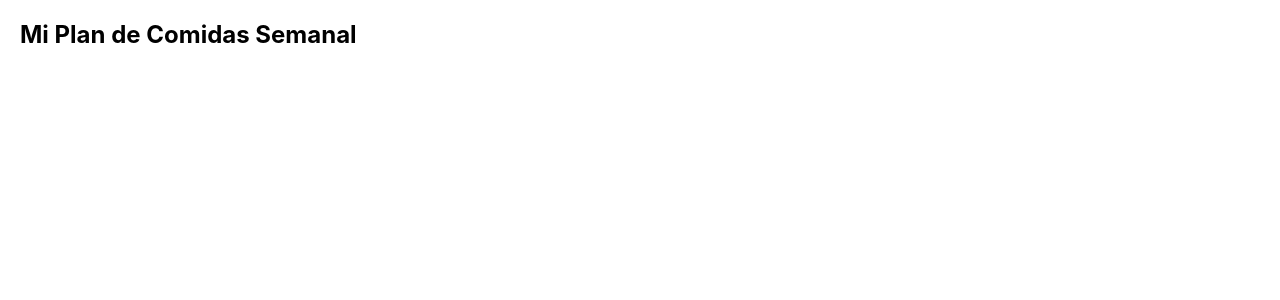
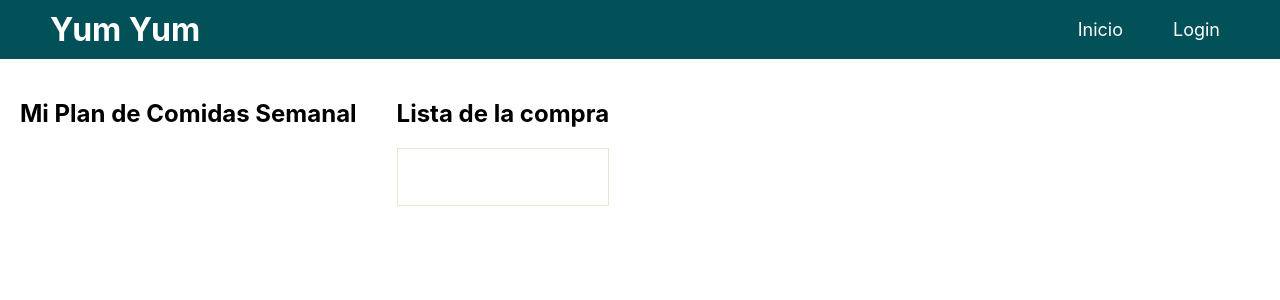
Before and after one commit to sharon3snc/https---github.com-sharon3snc-yumyum, a React (Create React App) app: page /planes in a window 1280 px wide. Shown: the top 300 px of the page. Built offline with nearby package versions, Linux system fonts and the light colour scheme.

Commit message:
se agregan recetas al plan y lista de la compra

```diff
--- a/src/Home.js
+++ b/src/Home.js
@@ -37,7 +37,10 @@ function Home() {
   };
 
   const addToMealPlan = (recipe) => {
-    setMealPlan((prevMealPlan) => [...prevMealPlan, recipe]);
+    const isRecipeInMealPlan = mealPlan.some((selectedRecipe) => selectedRecipe.id === recipe.id);
+    if (!isRecipeInMealPlan) {
+      setMealPlan((prevMealPlan) => [...prevMealPlan, recipe]);
+    }
   };
   console.log(mealPlan);
 
--- a/src/Planes.css
+++ b/src/Planes.css
@@ -1,9 +1,22 @@
 .planescontainer {
     margin: 20px 20px 20px 20px;
+    max-width: 60vw;
 }
 
 .menus{
     text-align: center;
+}
+
+.ingredients-container{
+  margin: 20px 20px 20px 20px;
+}
+
+.listcontainer{
+  padding: 0.5rem 2rem 2rem;
+    background-color: white;
+    border-width: 1px;
+    border-style: solid;
+    border-color: rgb(230, 230, 212);
 }
 
 .ingredients-list {
@@ -15,3 +28,9 @@
 .ingredients-list li {
   margin-bottom: 5px;
 }
+
+main {
+  display: flex;
+  flex-direction: row;
+  justify-content: flex-start;
+}
--- a/src/Planes.js
+++ b/src/Planes.js
@@ -1,13 +1,66 @@
 import React from 'react';
+import { Link } from 'react-router-dom';
 import { usePlanContext } from './PlanContext';
 import './Home.css';
 import './Planes.css';
+import './Recetas.css';
 
 function Planes() {
-  const { mealPlan } = usePlanContext();
-  console.log(mealPlan);
+  const { mealPlan, setMealPlan } = usePlanContext();
+
+  const removeFromMealPlan = (recipeId) => {
+    const updatedMealPlan = mealPlan.filter((recipe) => recipe.id !== recipeId);
+    setMealPlan(updatedMealPlan);
+  };
+
+  const ingredientQuantities = {};
+
+  const handleComensalesChange = (recipe, event) => {
+    const newComensales = parseInt(event.target.value, 10);
+    if (!isNaN(newComensales)) {
+      const updatedMealPlan = mealPlan.map((r) => {
+        if (r.id === recipe.id) {
+          return { ...r, comensales: newComensales };
+        }
+        return r;
+      });
+
+      setMealPlan(updatedMealPlan);
+    }
+  };
+
+
+  mealPlan.forEach((recipe) => {
+    recipe.ingredients.forEach((ingredient) => {
+      const { name, quantity, unit } = ingredient;
+      const parsedQuantity = parseFloat(quantity);
+      if (!isNaN(parsedQuantity)) {
+        if (ingredientQuantities[name]) {
+          ingredientQuantities[name].quantity += parsedQuantity * recipe.comensales;
+        } else {
+          ingredientQuantities[name] = { quantity: parsedQuantity * recipe.comensales, unit };
+        }
+      }
+    });
+  });
+
 
 return (
+  <div>
+    <header>
+            <h1>Yum Yum</h1>
+            <nav>
+              <ul>
+              <li className="login-link">
+                <Link to="/">Inicio</Link>
+              </li>
+                <li className="login-link">
+                  <a href="/login">Login</a>
+                </li>
+              </ul>
+            </nav>
+      </header>
+    <main>
       <div className='planescontainer'>
         <h2>Mi Plan de Comidas Semanal</h2>
         <div className="cardcontainer">
@@ -15,22 +68,35 @@ function Planes() {
             <div className="card" key={recipe.id}>
               <img src={recipe.image} alt={recipe.name} />
               <span>{recipe.name}</span>
-            <select className="menus">
+              <select className="menus" value={recipe.comensales} onChange={(event) => handleComensalesChange(recipe, event)}>
                 <option value="1">1 persona</option>
                 <option value="2">2 personas</option>
                 <option value="3">3 personas</option>
                 <option value="4">4 personas</option>
               </select>
-
-            <ul className="ingredients-list">
-            {recipe.ingredients.map((ingredient, index) => (
-              <li key={index}>{ingredient.name}</li>
-            ))}
-          </ul>
-
+              <button onClick={() => removeFromMealPlan(recipe.id)}>Eliminar</button>
             </div>
           ))}
           </div>
+      </div>
+
+        <div className="ingredients-container">
+          <h2>Lista de la compra</h2>
+          <div className="listcontainer">
+            <ul className="ingredients-list">
+              {Object.keys(ingredientQuantities).map((ingredientName, index) => (
+                <li key={index}>
+                  <div className='ingredientDetail'>
+                  <div>{ingredientName} </div>
+                  <div>{ingredientQuantities[ingredientName].quantity} </div>
+                  <span>{ingredientQuantities[ingredientName].unit}</span>
+                  </div>
+                </li>
+              ))}
+            </ul>
+          </div>
+        </div>
+    </main>
   </div>
   );
 }
--- a/src/datahome.js
+++ b/src/datahome.js
@@ -29,7 +29,8 @@ const recipes = [
         {step:6, describe:'Separa las hojas de albahaca de los tallos y córtalas en tiras finas. Agrega al tazón, revuelve para combinar la ensalada y reserva.'},
         {step:7, describe:"Cuando el pollo esté casi cocido, retíralo del horno. Unta cada trozo con pesto y espolvorea con queso. Regresa al horno y continúa hasta que el queso se derrita y el pollo esté bien cocido, 2-3 minutos más. Retirar del horno."},
         {step:8, describe:"Para servir, divide la ensalada en platos o tazones y rocía con vinagre balsámico; cubre con pollo. ¡Y a disfrutar!"},
-    ]
+    ],
+    comensales:1,
     },
     {
       id: 2,
@@ -57,7 +58,8 @@ const recipes = [
         {step: 4, describe:"Corta los tomates en rodajas, el pepino medias lunas finas y el pimiento en dados pequeños. Agrega al bol de ensalada."},
         {step: 5, describe:'Desmenuza los nachos sobre la ensalada, y añad el aderezo de miel y mostaza.' },
         {step: 6, describe:'Cuando las hamburguesas estén listas, córtelas en tiras y sirve sobre de la ensalada.' }
-    ]
+    ],
+    comensales:1,
     },
     {
         id: 3,
@@ -88,7 +90,8 @@ const recipes = [
             {step: 4, describe:'Corta la lechuga en tiras finas y el pimiento amarillo en dados pequeños. Agrega al un bol, junto con el aderezp y revuelve para combinar la ensalada.' },
             {step: 5, describe:"Cuando los calabacines y las judías estén cocidas, agrega la salsa barbacoa a la sartén y revuelve para combinar. Alejar del calor."},
             {step: 6, describe:"Calienta las totillas, rellénalas con la mezcla de ingredientes calientes y fríos.¡A disfrutar!"},
-        ]
+        ],
+        comensales:1,
     },
     {
         id: 4,
@@ -116,7 +119,8 @@ const recipes = [
             {step: 3, describe:'Corta el tomate, el aguacate y el pepino en dados pequeños. Pica las hojas de perejil.'},
             {step: 4, describe:'Agrega los ingredientes a un bol, añade el queso feta y el vinagre balsámico y revuelve.'},
             {step: 5, describe:'Sirve la rúcula en platos y cubre con la ensalada de lentejas. ¡A disfrutar!'},
-        ]
+        ],
+        comensales:1,
     },
     {
         id: 5,
@@ -146,7 +150,8 @@ const recipes = [
             {step: 5, describe:'Divide la ensalada de atún entre las tostadas y extiéndela en una capa uniforme; cubre con rodajas de tomate y espolvorea con queso.'},
             {step: 6, describe:'Coloca las tostadas en el horno a temperatura alta y espera hasta que el queso se derrita y burbujee.'},
             {step: 7, describe:'Para servir, divide el atún derretido y las verduras mixtas en platos; cubre las verduras con pepino y rocía con el aderezo. ¡A Disfrutar!'}
-        ]
+        ],
+        comensales:1,
     },
     {
         id: 6,
@@ -177,7 +182,8 @@ const recipes = [
             {step: 6, describe:'Una vez que el agua esté hirviendo, reduzca el fuego a medio, luego agregue la coliflor y el brócoli. Vuelva a tapar y cocine al vapor hasta que las verduras estén tiernas, de 5 a 6 minutos.'},
             {step: 7, describe:'Cuando las verduras estén cocidas, escurrirlas y devolverlas a la sartén. Rocíe con aceite, espolvoree con semillas de sésamo y sazone con sal y pimienta; revuelva para cubrir.'},
             {step: 8, describe:'Para servir, corta el filete de ternera y rocíe con salsa de miso picante.  Coloca las verduras en platos. ¡A disfrutar!'},
-        ]
+        ],
+        comensales:1,
     },
     {
         id: 7,
@@ -211,7 +217,8 @@ const recipes = [
             {step: 8, describe:'Cuando el pollo y las verduras estén cocidos, agregue la salsa de maní, el agua y la salsa de soja a la sartén. Continúe cocinando, revolviendo ocasionalmente, hasta que la salsa esté bien caliente y espesa un poco, 2-3 minutos más.'},
             {step: 9, describe:'Agregue los fideos escurridos a la sartén, mezcle para combinar todos los ingredientes y retire del fuego.'} ,
             {step: 10, describe: 'Para servir, divida los fideos con salsa, el pollo y las verduras en tazones; cubra con pepino y zanahorias. ¡A disfrutar!'}
-        ]
+        ],
+        comensales:1,
     },
     {
         id: 8,
@@ -240,7 +247,8 @@ const recipes = [
             {step: 3, describe:'Mientras tanto, lave, seque y corte los tomates en rodajas finas. Haz lo mismo con el pepeino. Colócalos en un plato y sazona con sal y pimienta.'},
             {step: 4, describe:'Corta las pitas por la mitad y abre con cuidado los bolsillos. Unte cada bolsillo con hummus y luego rellénelo con rodajas de tomate y pepino.'},
             {step: 5, describe:'Divida la sopa en tazones y espolvoree con queso parmesano; sirva con bolsillos de pita a un lado. ¡A disfrutar!'}
-        ]
+        ],
+        comensales:1,
     },
 
   ];
```
Lines whose indentation alone changed are shown as unchanged.
